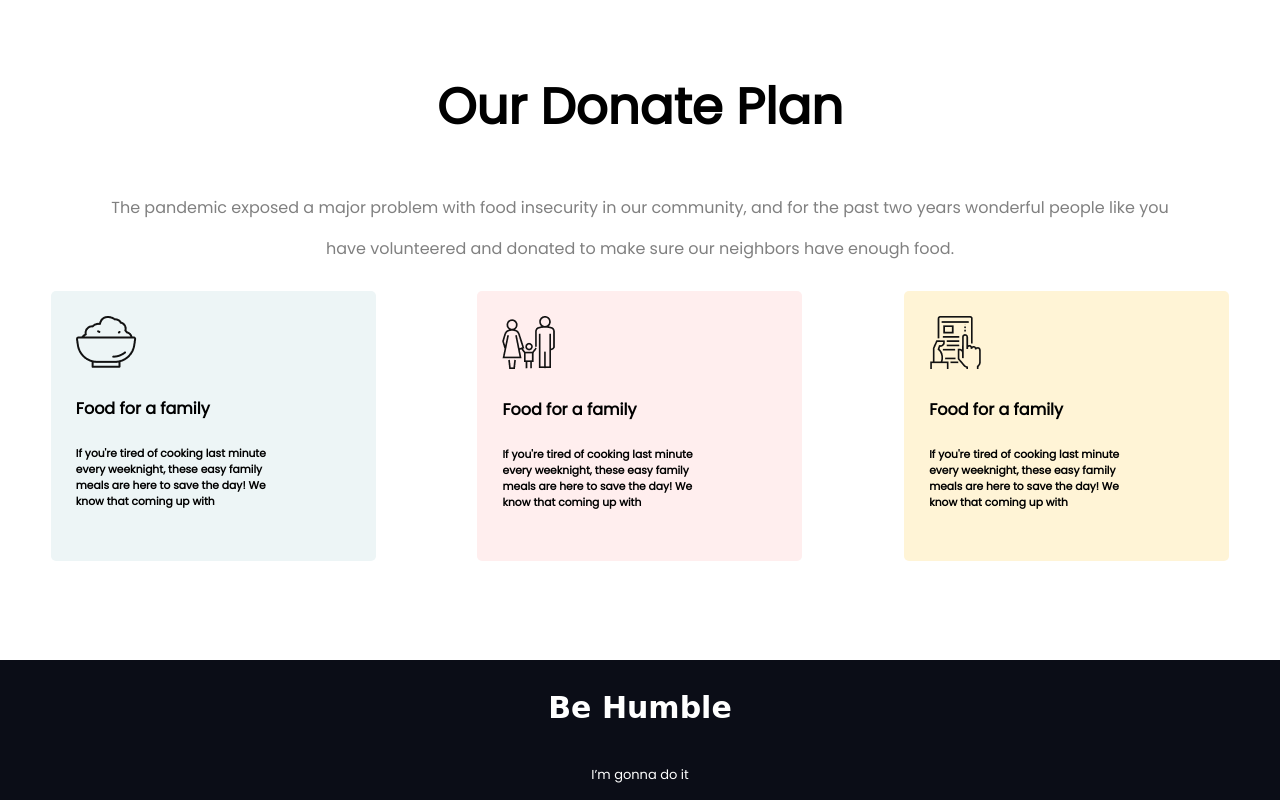
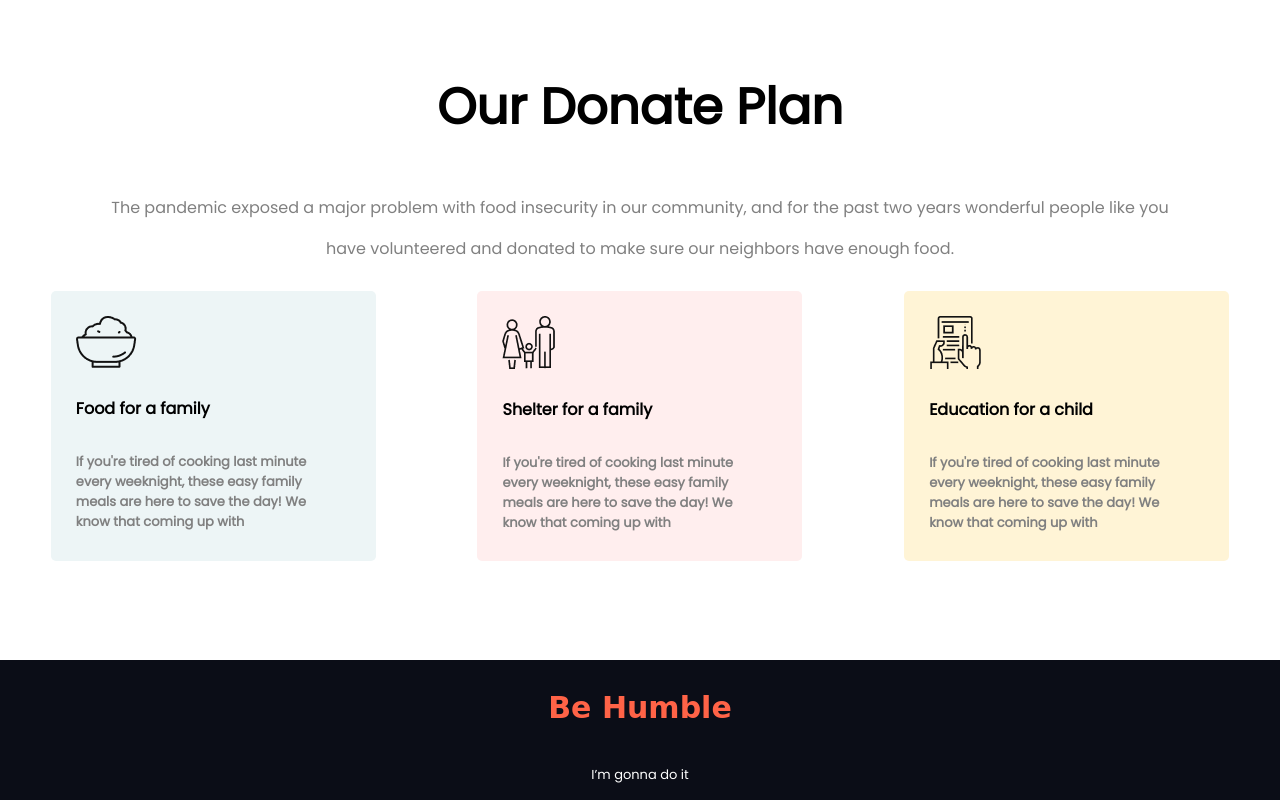
Before and after one commit to mdbarkatullah53/assignment-one, a plain HTML site: page index.html in a window 1280 px wide. Shown: the part 1380-2180 px from the top of the page. Drawn offline with Linux system fonts and the light colour scheme.

Commit message:
project text update

```diff
--- a/css/style.css
+++ b/css/style.css
@@ -123,13 +123,21 @@ h3{
     padding-top: 25px;
     border-radius: 5px;
 }
+.family h6{
+    color: gray;
+    font-size: 13px;
 
+}
 .shelter{
     background-color: rgb(255, 238, 238);
     width: 300px;
     padding-left: 25px;
     padding-top: 25px;
     border-radius: 5px;
+}
+.shelter h6{
+    color: gray;
+    font-size: 13px;
 }
 .education{
     background-color: rgb(255, 244, 214);
@@ -139,14 +147,17 @@ h3{
     border-radius: 5px;
 
 }
-
+.education h6{
+    color: gray;
+    font-size: 13px;
+}
 footer{
     height: 140px;
     background-color: rgb(11, 13, 23);
 }
 
 footer h4{
-    color: white;
+    color: tomato;
     font-family: 'Lobster', cursive;
     font-size: 30px;
     text-align: center;
--- a/index.html
+++ b/index.html
@@ -71,13 +71,13 @@
 
             <div class="shelter">
                 <img src="icons/shelter.png" alt="food">
-                <h4>Food for a family</h4>
+                <h4>Shelter for a family</h4>
                 <h6>If you're tired of cooking last minute<br> every weeknight, these easy family<br> meals are here to save the day! We <br>know that coming up with</h6>
             </div>
 
             <div class="education">
                 <img src="icons/Frame-1.png" alt="food">
-                <h4>Food for a family</h4>
+                <h4>Education for a child</h4>
                 <h6>If you're tired of cooking last minute<br> every weeknight, these easy family<br> meals are here to save the day! We <br>know that coming up with</h6>
             </div>
 
```
